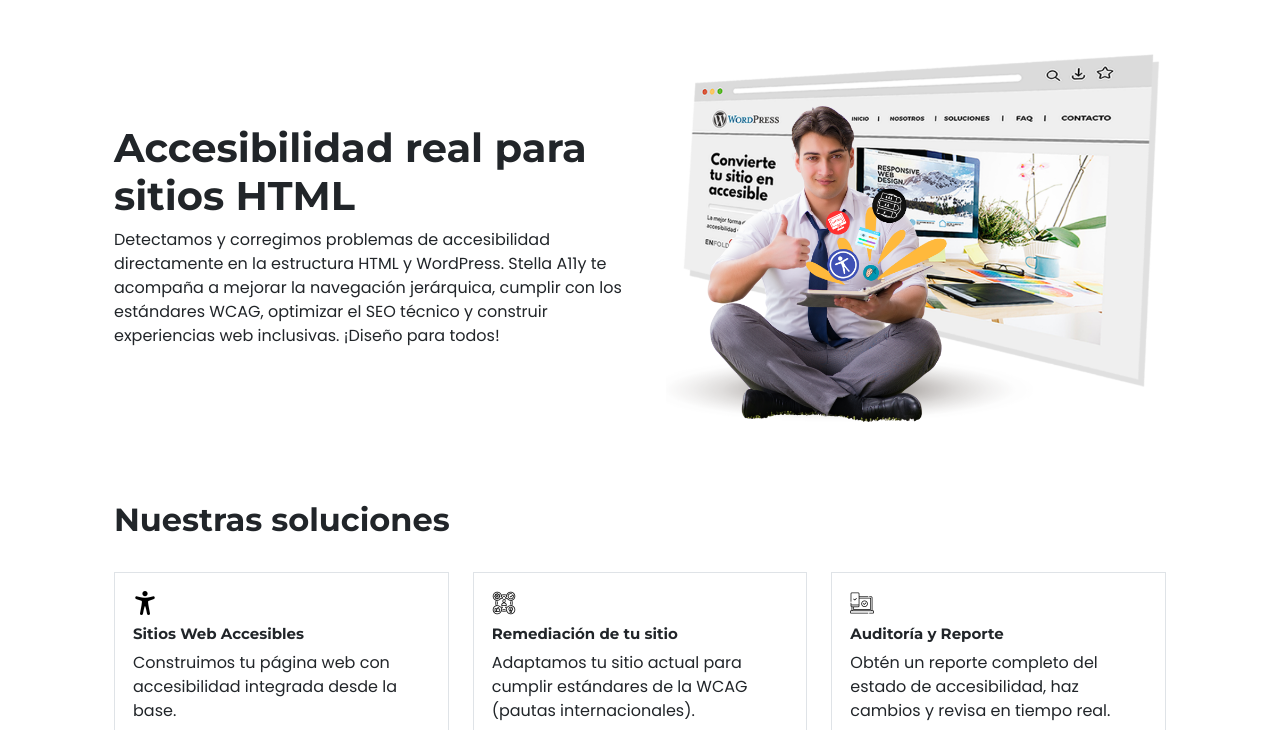
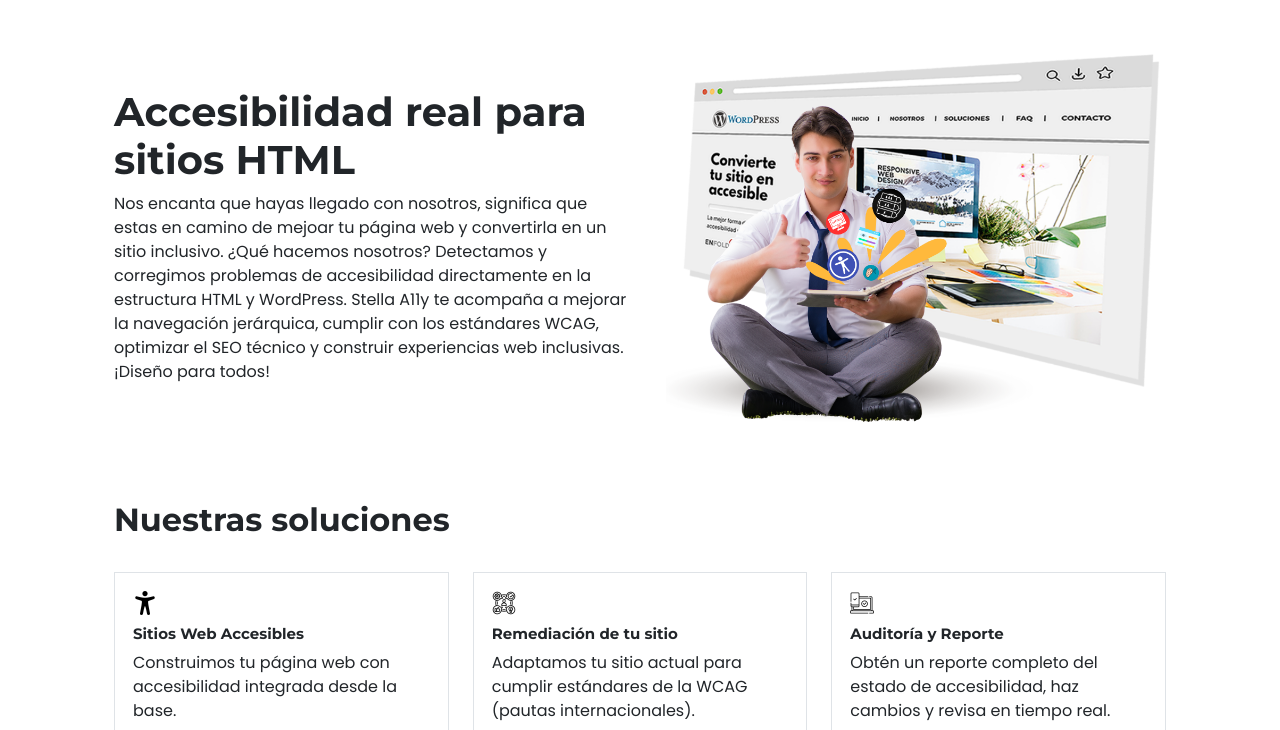
Before and after one commit to claugutierrezt/desarrollo-web-2026, a plain HTML site: page index.html in a window 1280 px wide. Shown: the part 70-800 px from the top of the page. Drawn offline with nearby package versions, Linux system fonts and the light colour scheme.

Commit message:
corrección texto index

```diff
--- a/index.html
+++ b/index.html
@@ -51,7 +51,7 @@
     <div>
       <h1 class="titulo-animado">Accesibilidad real para sitios HTML</h1>
       <p>
-        Detectamos y corregimos problemas de accesibilidad directamente en la estructura HTML y WordPress.
+        Nos encanta que hayas llegado con nosotros, significa que estas en camino de mejoar tu página web y convertirla en un sitio inclusivo. ¿Qué hacemos nosotros? Detectamos y corregimos problemas de accesibilidad directamente en la estructura HTML y WordPress.
         Stella A11y te acompaña a mejorar la navegación jerárquica, cumplir con los estándares WCAG,
         optimizar el SEO técnico y construir experiencias web inclusivas. ¡Diseño para todos!
       </p>
```
